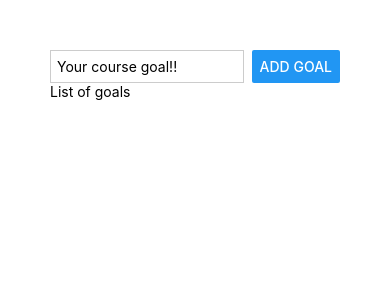
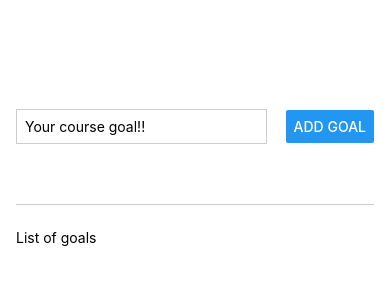
Before and after one commit to ranaawais0303/FirstReactApp, a React Native app: screen / in a window 390 px wide. Shown: the top 300 px of the page. Built offline with nearby package versions, Linux system fonts and the light colour scheme.

Commit message:
setting up flex on every view

```diff
--- a/App.js
+++ b/App.js
@@ -8,7 +8,7 @@
         <TextInput style={styles.textInput} placeholder="Your course goal!!" />
         <Button title="Add Goal" />
       </View>
-      <View>
+      <View style={styles.goalsContainer}>
         <Text>List of goals</Text>
       </View>
     </View>
@@ -16,17 +16,27 @@
 }
 const styles = StyleSheet.create({
   appContainer: {
-    padding: 50,
+    flex: 1,
+    paddingTop: 50,
+    paddingHorizontal: 16,
   },
   inputContainer: {
+    flex: 1,
     flexDirection: "row",
     justifyContent: "space-between",
+    alignItems: "center",
+    marginBottom: 24,
+    borderBottomWidth: 1,
+    borderBottomColor: "#cccccc",
   },
   textInput: {
     borderWidth: 1,
     borderColor: "#cccccc",
-    width: "80%",
+    width: "70%",
     marginRight: 8,
-    padding: 6,
+    padding: 8,
+  },
+  goalsContainer: {
+    flex: 4,
   },
 });
```
